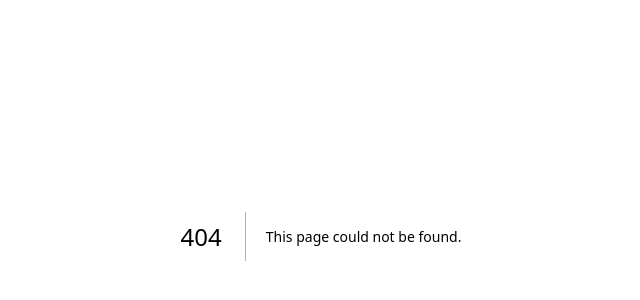
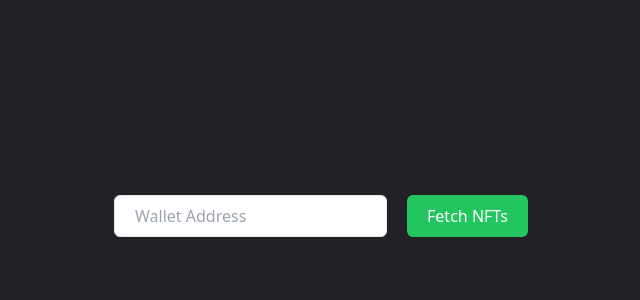
Before and after one commit to ValerianzZ/ELEC5620, a Next.js app in the folder nft-store/: page /explorerindex in a window 1280 px wide. Before the commit this address had no page. Shown: the part 164-464 px from the top of the page, without its empty margins (319-959 px from the left). Built offline with nearby package versions, Linux system fonts and the light colour scheme; what @3rdweb/hooks would draw is missing.

Commit message:
Add files via upload

```diff
--- /dev/null
+++ b/nft-store/pages/NFTCard.js
@@ -0,0 +1,12 @@
+import React from "react";
+
+export default function NFTCard({ data }) {
+  return (
+    <div className="p-5 border rounded-lg flex flex-col">
+      <img src={data?.media[0]?.gateway} className="" />
+      <div className="mt-2">{data.title || <i>No name specified</i>}</div>
+      <div className="mt-2 w-full text-ellipsis">{data.contract.address}</div>
+      <div className="mt-2">Token ID: {data.tokenId}</div>
+    </div>
+  );
+}
--- /dev/null
+++ b/nft-store/pages/explorer_app.js
@@ -0,0 +1,7 @@
+import "../styles/globals.css";
+
+function MyApp({ Component, pageProps }) {
+  return <Component {...pageProps} />;
+}
+
+export default MyApp;
--- /dev/null
+++ b/nft-store/pages/explorerindex.js
@@ -0,0 +1,55 @@
+import Head from "next/head";
+import Image from "next/image";
+import { useState } from "react";
+import NFTCard from "../pages/NFTCard";
+
+const Home = () => {
+  const [address, setAddress] = useState("");
+  const [data, setData] = useState([]);
+
+  const fetchNFTs = async () => {
+    try {
+      const response = await fetch(`/api/getnfts?wallet=${address}`);
+      if (!response.ok) return alert("Something went wrong!");
+      const data = await response.json();
+      console.log(data);
+      if (data.data.totalCount == 0) return alert("Wallet has no NFTs");
+      setData(data.data.ownedNfts);
+    } catch (err) {
+      console.error(err);
+      alert("There was an error fetching NFTs!");
+    }
+  };
+
+  return (
+    <div className="flex min-h-screen flex-col items-center justify-center py-2 px-5 w-screen">
+      <Head>
+        <title>Create Next App</title>
+        <link rel="icon" href="/favicon.ico" />
+      </Head>
+
+      <div className="flex space-x-5">
+        <input
+          type="text"
+          value={address}
+          onChange={(e) => setAddress(e.target.value)}
+          placeholder="Wallet Address"
+          className="px-5 py-2 border rounded-md"
+        />
+        <button
+          onClick={fetchNFTs}
+          className="px-5 py-2 bg-green-500 rounded-md text-white hover:bg-green-600 transition-all"
+        >
+          Fetch NFTs
+        </button>
+      </div>
+      <div className="grid grid-cols-3 gap-5 mt-10">
+        {data.map((nft) => (
+          <NFTCard key={nft.tokenId} data={nft} />
+        ))}
+      </div>
+    </div>
+  );
+};
+
+export default Home;
```
